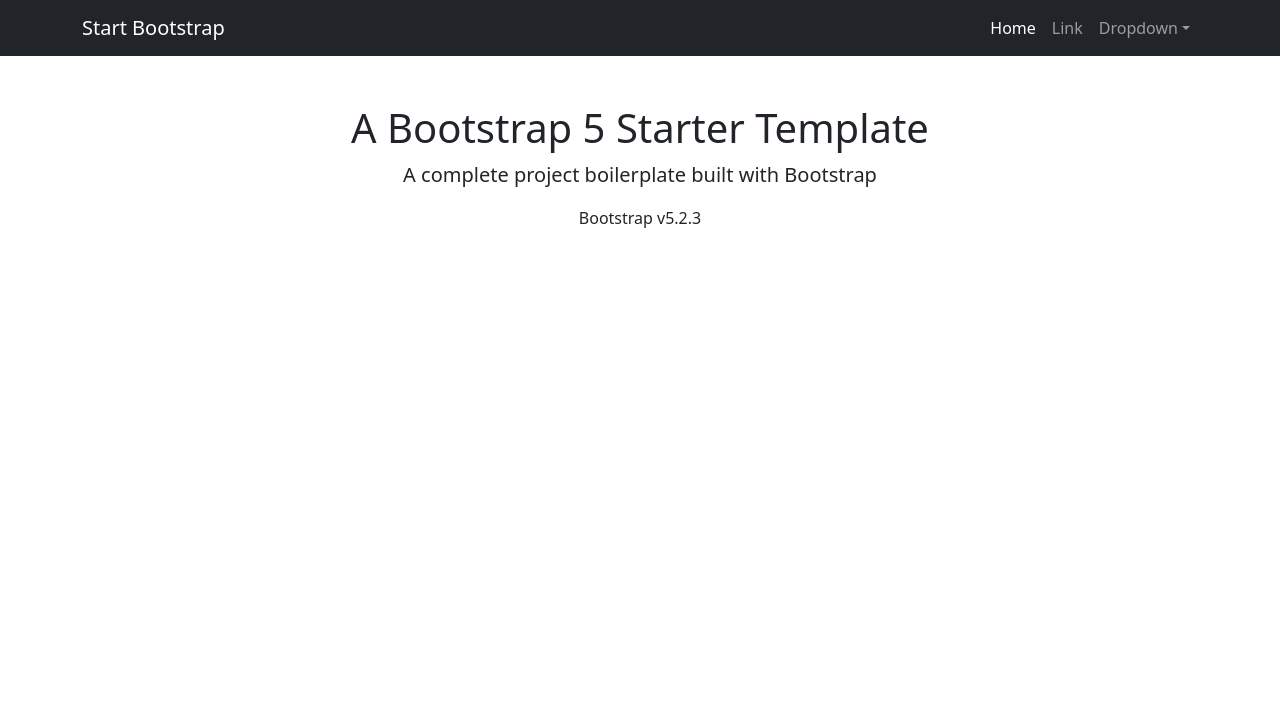
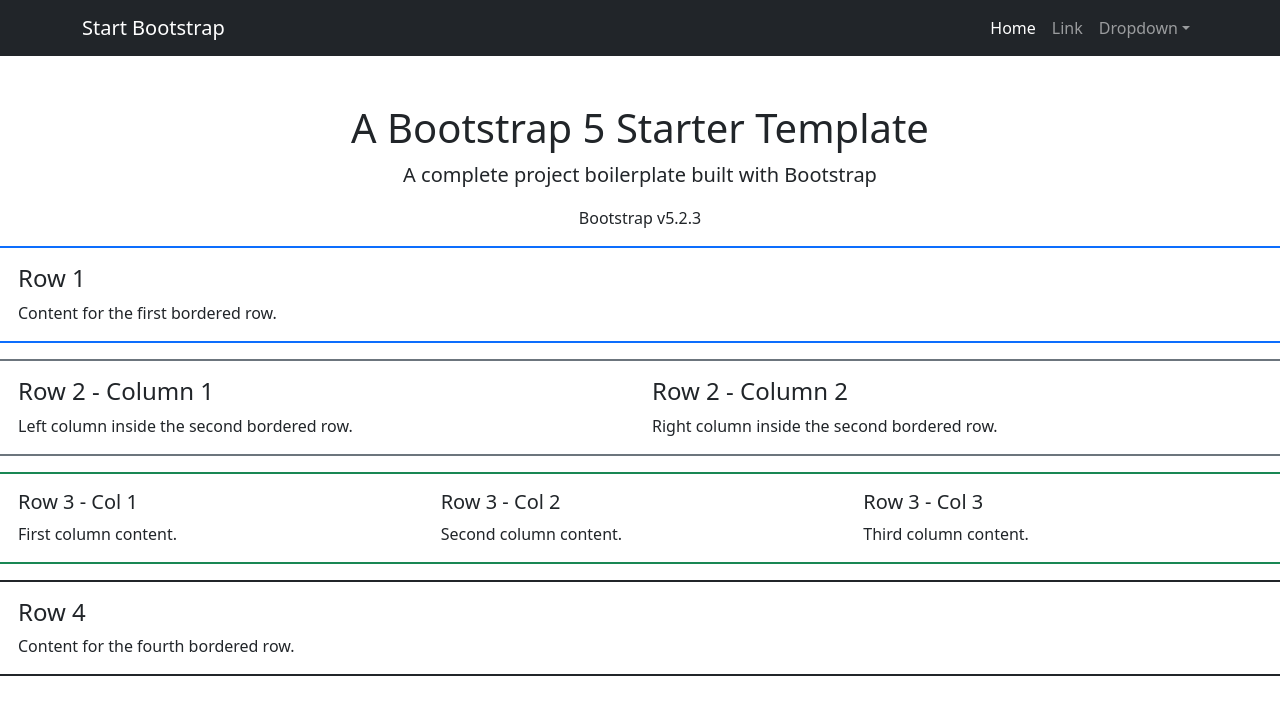
Before and after one commit to EndDepthGames/webprog-CS251-IT253-bootstrap-template, a plain HTML site: page Home/index.html in a window 1280 px wide. Drawn offline with nearby package versions, Linux system fonts and the light colour scheme.

Commit message:
experiment

```diff
--- a/Home/index.html
+++ b/Home/index.html
@@ -42,6 +42,47 @@
                 <p>Bootstrap v5.2.3</p>
             </div>
         </div>
+        <!-- This is my 4 border rows -->
+        <div class="row border border-2 border-primary rounded p-3 mb-3">
+                <div class="col-12">
+                    <h4>Row 1</h4>
+                    <p class="mb-0">Content for the first bordered row.</p>
+                </div>
+            </div>
+
+            <div class="row border border-2 border-secondary rounded p-3 mb-3">
+                <div class="col-md-6">
+                    <h4>Row 2 - Column 1</h4>
+                    <p class="mb-0">Left column inside the second bordered row.</p>
+                </div>
+                <div class="col-md-6">
+                    <h4>Row 2 - Column 2</h4>
+                    <p class="mb-0">Right column inside the second bordered row.</p>
+                </div>
+            </div>
+
+            <div class="row border border-2 border-success rounded p-3 mb-3">
+                <div class="col-md-4">
+                    <h5>Row 3 - Col 1</h5>
+                    <p class="mb-0">First column content.</p>
+                </div>
+                <div class="col-md-4">
+                    <h5>Row 3 - Col 2</h5>
+                    <p class="mb-0">Second column content.</p>
+                </div>
+                <div class="col-md-4">
+                    <h5>Row 3 - Col 3</h5>
+                    <p class="mb-0">Third column content.</p>
+                </div>
+            </div>
+
+            <div class="row border border-2 border-dark rounded p-3 mb-5">
+                <div class="col-12">
+                    <h4>Row 4</h4>
+                    <p class="mb-0">Content for the fourth bordered row.</p>
+                </div>
+            </div>
+        </div>
         <!-- Bootstrap core JS-->
         <script src="https://cdn.jsdelivr.net/npm/bootstrap@5.2.3/dist/js/bootstrap.bundle.min.js"></script>
         <!-- Core theme JS-->
```
